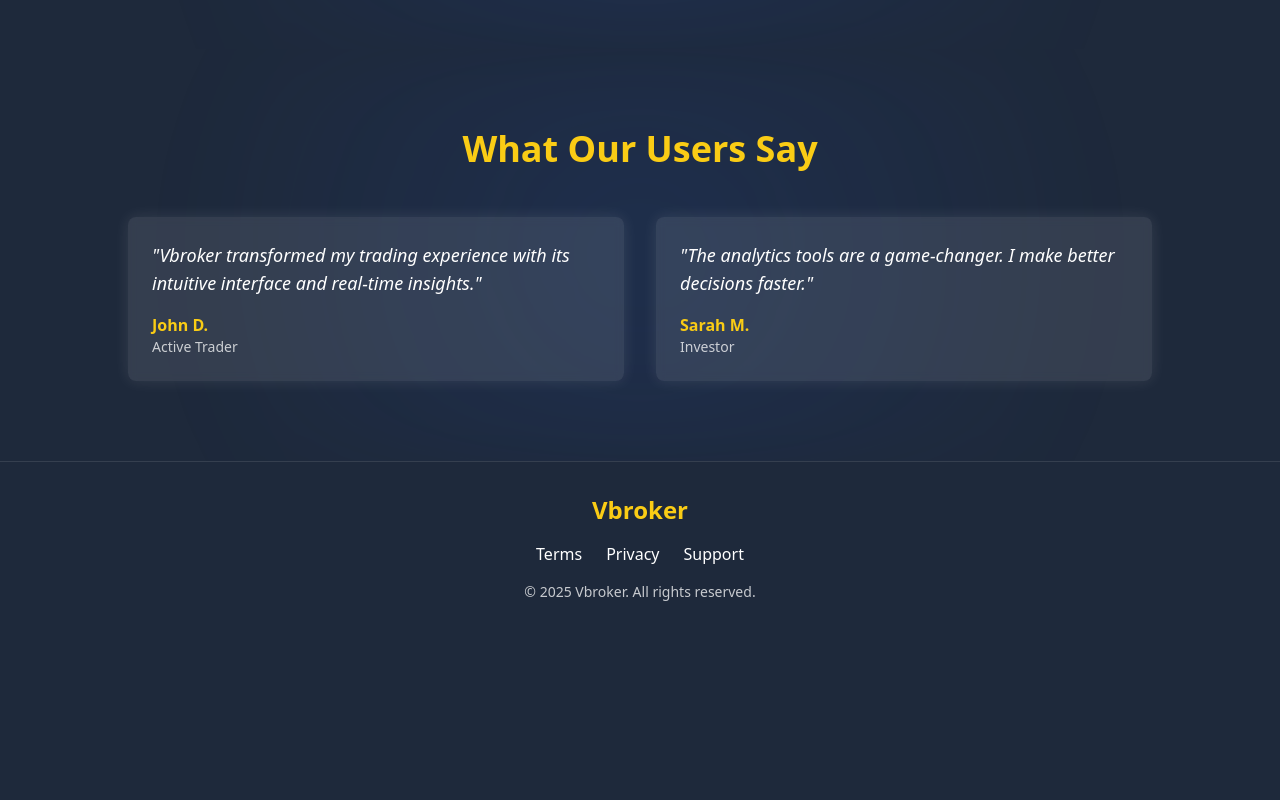
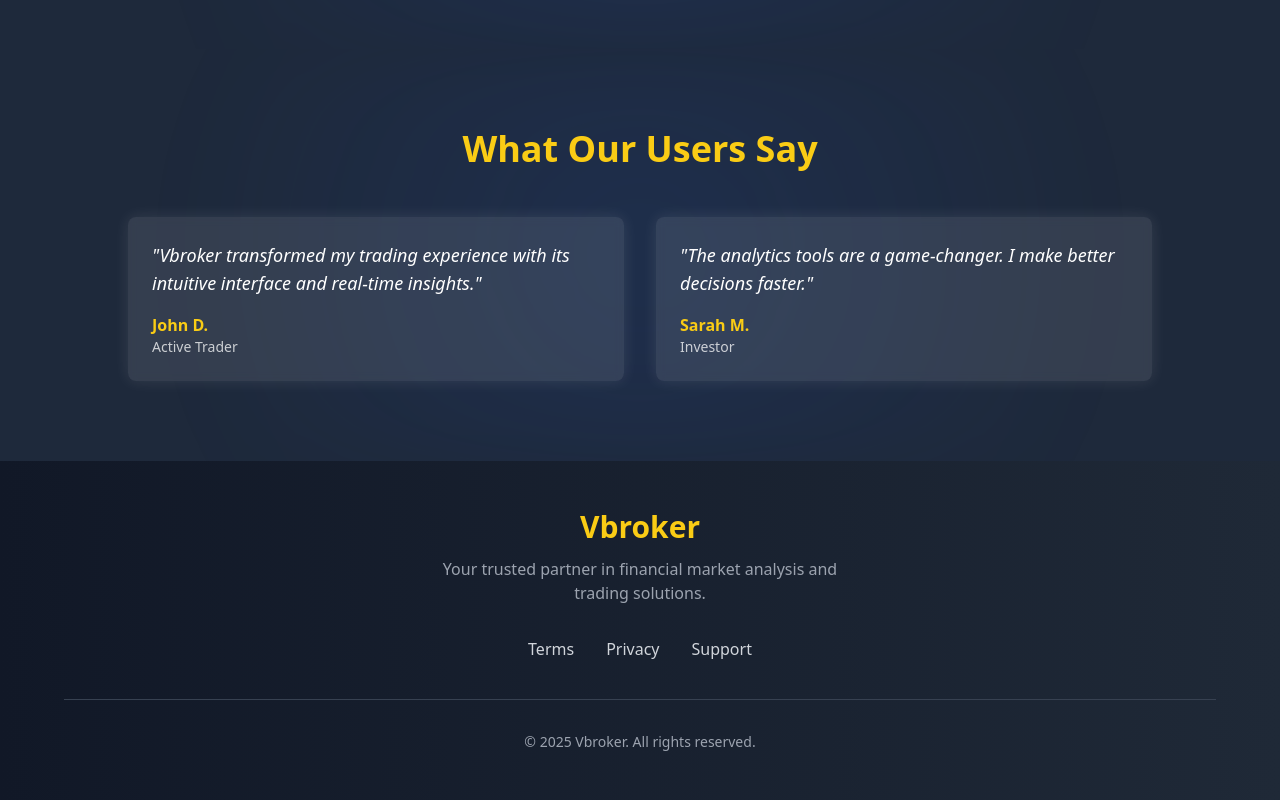
Before and after one commit to Vansh5632/StockBrokerApp, a Next.js app: page / in a window 1280 px wide. Shown: the part 1115-1915 px from the top of the page. Before the commit the page ends 1749 px from the top, so only its background shows below. Built offline with nearby package versions, Linux system fonts and the light colour scheme; no server answers.

Commit message:
design improvements

```diff
--- a/src/components/layout/Footer.tsx
+++ b/src/components/layout/Footer.tsx
@@ -1,19 +1,46 @@
-// components/Footer.jsx
 export default function Footer() {
   return (
-      <footer className="py-8 px-8 text-center border-t border-white/10 relative">
-        <div className="max-w-5xl mx-auto">
-          <div className="mb-4">
-            <span className="text-accent font-bold text-2xl">Vbroker</span>
+    <footer className="bg-gradient-to-r from-gray-900 to-gray-800 py-12 px-8">
+      <div className="max-w-6xl mx-auto">
+        {/* Logo and Description */}
+        <div className="flex flex-col items-center mb-8">
+          <span className="text-accent font-bold text-3xl mb-3">Vbroker</span>
+          <p className="text-gray-400 max-w-md text-center">
+            Your trusted partner in financial market analysis and trading solutions.
+          </p>
         </div>
-          <div className="space-x-6 mb-4">
-            <a href="#" className="hover:text-accent transition-colors duration-300">Terms</a>
-            <a href="#" className="hover:text-accent transition-colors duration-300">Privacy</a>
-            <a href="#" className="hover:text-accent transition-colors duration-300">Support</a>
+
+        {/* Navigation Links */}
+        <div className="flex justify-center space-x-8 mb-8">
+          <a
+            href="#"
+            className="text-gray-300 hover:text-accent transition-colors duration-300
+            border-b-2 border-transparent hover:border-accent pb-1"
+          >
+            Terms
+          </a>
+          <a
+            href="#"
+            className="text-gray-300 hover:text-accent transition-colors duration-300
+            border-b-2 border-transparent hover:border-accent pb-1"
+          >
+            Privacy
+          </a>
+          <a
+            href="#"
+            className="text-gray-300 hover:text-accent transition-colors duration-300
+            border-b-2 border-transparent hover:border-accent pb-1"
+          >
+            Support
+          </a>
         </div>
-          <p className="text-sm opacity-75">
+
+        {/* Copyright */}
+        <div className="text-center border-t border-gray-700 pt-8">
+          <p className="text-sm text-gray-400">
             © {new Date().getFullYear()} Vbroker. All rights reserved.
           </p>
+        </div>
       </div>
     </footer>
   );
--- a/src/pages/dashboard.tsx
+++ b/src/pages/dashboard.tsx
@@ -2,83 +2,103 @@
 import QuickTrade from "@/components/Dashboard/QuickTrade";
 import TransactionHistory from "@/components/Dashboard/TransactionHistory";
 import Watchlist from "@/components/Dashboard/Watchlist";
+import Footer from "@/components/layout/Footer";
 import LiveStockPrice from "@/components/trading/LiveStockPrice";
 
 export default function Dashboard() {
   return (
-    <div>
+    <div className="min-h-screen bg-gradient-to-br from-gray-50 to-gray-100">
       <div className="container mx-auto p-6">
-        <h1 className="text-3xl font-semibold mb-8 text-gray-900">Dashboard</h1>
+        <h1 className="text-4xl font-bold mb-8 text-indigo-800 border-b pb-3 border-indigo-200">
+          Dashboard
+        </h1>
         <div className="grid grid-cols-1 md:grid-cols-2 lg:grid-cols-3 gap-6">
           {/* Portfolio Summary */}
-          <div className="col-span-1 md:col-span-2 lg:col-span-1 bg-white shadow-md rounded-lg overflow-hidden">
-            <div className="p-5">
-              <h2 className="text-lg font-semibold text-gray-800 mb-4">
+          <div className="col-span-1 md:col-span-2 lg:col-span-1 bg-white shadow-lg rounded-xl overflow-hidden border border-indigo-50 transition-transform hover:scale-[1.01] hover:shadow-xl">
+            <div className="bg-indigo-600 p-3">
+              <h2 className="text-lg font-semibold text-white">
                 Portfolio Summary
               </h2>
+            </div>
+            <div className="p-5">
               <PortfolioSummary />
             </div>
           </div>
 
           {/* Quick Trade */}
-          <div className="col-span-1 bg-white shadow-md rounded-lg overflow-hidden">
-            <div className="p-5">
-              <h2 className="text-lg font-semibold text-gray-800 mb-4">
+          <div className="col-span-1 bg-white shadow-lg rounded-xl overflow-hidden border border-indigo-50 transition-transform hover:scale-[1.01] hover:shadow-xl">
+            <div className="bg-emerald-600 p-3">
+              <h2 className="text-lg font-semibold text-white">
                 Quick Trade
               </h2>
+            </div>
+            <div className="p-5">
               <QuickTrade />
             </div>
           </div>
 
           {/* Watchlist */}
-          <div className="col-span-1 md:col-span-2 lg:col-span-1 bg-white shadow-md rounded-lg overflow-hidden">
-            <div className="p-5">
-              <h2 className="text-lg font-semibold text-gray-800 mb-4">
+          <div className="col-span-1 md:col-span-2 lg:col-span-1 bg-white shadow-lg rounded-xl overflow-hidden border border-indigo-50 transition-transform hover:scale-[1.01] hover:shadow-xl">
+            <div className="bg-blue-600 p-3">
+              <h2 className="text-lg font-semibold text-white">
                 Watchlist
               </h2>
+            </div>
+            <div className="p-5">
               <Watchlist />
             </div>
           </div>
 
           {/* Live Stock Prices */}
-          <div className="col-span-1 bg-white shadow-md rounded-lg overflow-hidden">
-            <div className="p-5">
-              <h2 className="text-lg font-semibold text-gray-800 mb-4">
+          <div className="col-span-1 bg-white shadow-lg rounded-xl overflow-hidden border border-indigo-50 transition-transform hover:scale-[1.01] hover:shadow-xl">
+            <div className="bg-purple-600 p-3">
+              <h2 className="text-lg font-semibold text-white">
                 Live Stock Price (NVDA)
               </h2>
+            </div>
+            <div className="p-5">
               <LiveStockPrice symbol={"NVDA"} />
             </div>
           </div>
 
-          <div className="col-span-1 bg-white shadow-md rounded-lg overflow-hidden">
-            <div className="p-5">
-              <h2 className="text-lg font-semibold text-gray-800 mb-4">
+          <div className="col-span-1 bg-white shadow-lg rounded-xl overflow-hidden border border-indigo-50 transition-transform hover:scale-[1.01] hover:shadow-xl">
+            <div className="bg-purple-600 p-3">
+              <h2 className="text-lg font-semibold text-white">
                 Live Stock Price (AAPL)
               </h2>
+            </div>
+            <div className="p-5">
               <LiveStockPrice symbol={"AAPL"} />
             </div>
           </div>
 
-          <div className="col-span-1 bg-white shadow-md rounded-lg overflow-hidden">
-            <div className="p-5">
-              <h2 className="text-lg font-semibold text-gray-800 mb-4">
+          <div className="col-span-1 bg-white shadow-lg rounded-xl overflow-hidden border border-indigo-50 transition-transform hover:scale-[1.01] hover:shadow-xl">
+            <div className="bg-purple-600 p-3">
+              <h2 className="text-lg font-semibold text-white">
                 Live Stock Price (GOOGL)
               </h2>
+            </div>
+            <div className="p-5">
               <LiveStockPrice symbol={"GOOGL"} />
             </div>
           </div>
 
           {/* Transaction History */}
-          <div className="col-span-1 md:col-span-2 lg:col-span-3 bg-white shadow-md rounded-lg overflow-hidden">
-            <div className="p-5">
-              <h2 className="text-lg font-semibold text-gray-800 mb-4">
+          <div className="col-span-1 md:col-span-2 lg:col-span-3 bg-white shadow-lg rounded-xl overflow-hidden border border-indigo-50 transition-transform hover:scale-[1.01] hover:shadow-xl">
+            <div className="bg-amber-600 p-3">
+              <h2 className="text-lg font-semibold text-white">
                 Transaction History
               </h2>
+            </div>
+            <div className="p-5">
               <TransactionHistory />
             </div>
           </div>
         </div>
       </div>
+      <div className="mt-12">
+        <Footer/>
+      </div>
     </div>
   );
 }
--- a/src/pages/index.tsx
+++ b/src/pages/index.tsx
@@ -2,7 +2,7 @@
 import { useEffect } from 'react';
 import { useRouter } from 'next/router';
 import { useSession } from 'next-auth/react';
-import Navbar from '../components/layout/Navbar';
+import Navbar from '../components/layout/landingPage/Navbar';
 import Hero from '../components/layout/landingPage/HeroSection';
 import Features from '../components/layout/landingPage/Features';
 import Footer from '../components/layout/Footer';
```
Also changed, not shown: src/components/layout/landingPage/Navbar.tsx (renamed from src/components/layout/Navbar.tsx). Lines whose indentation alone changed are shown as unchanged.
